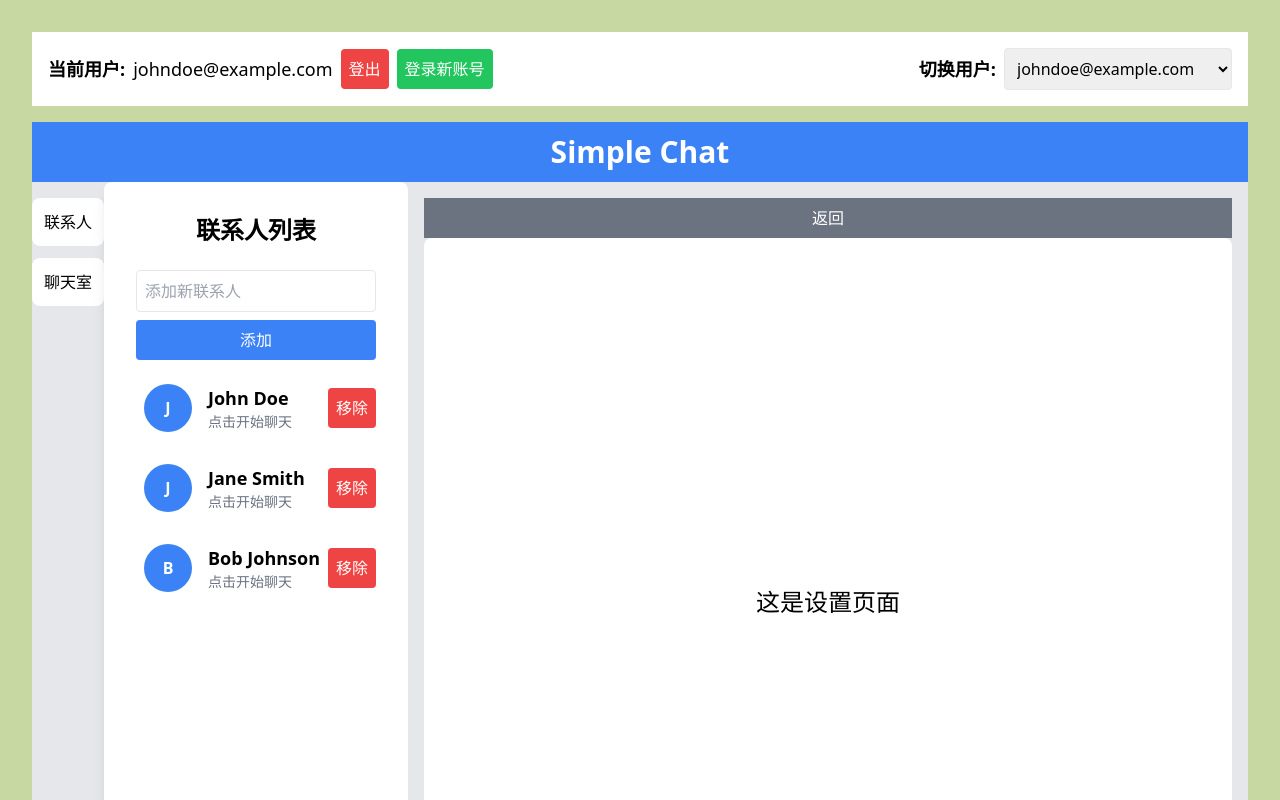
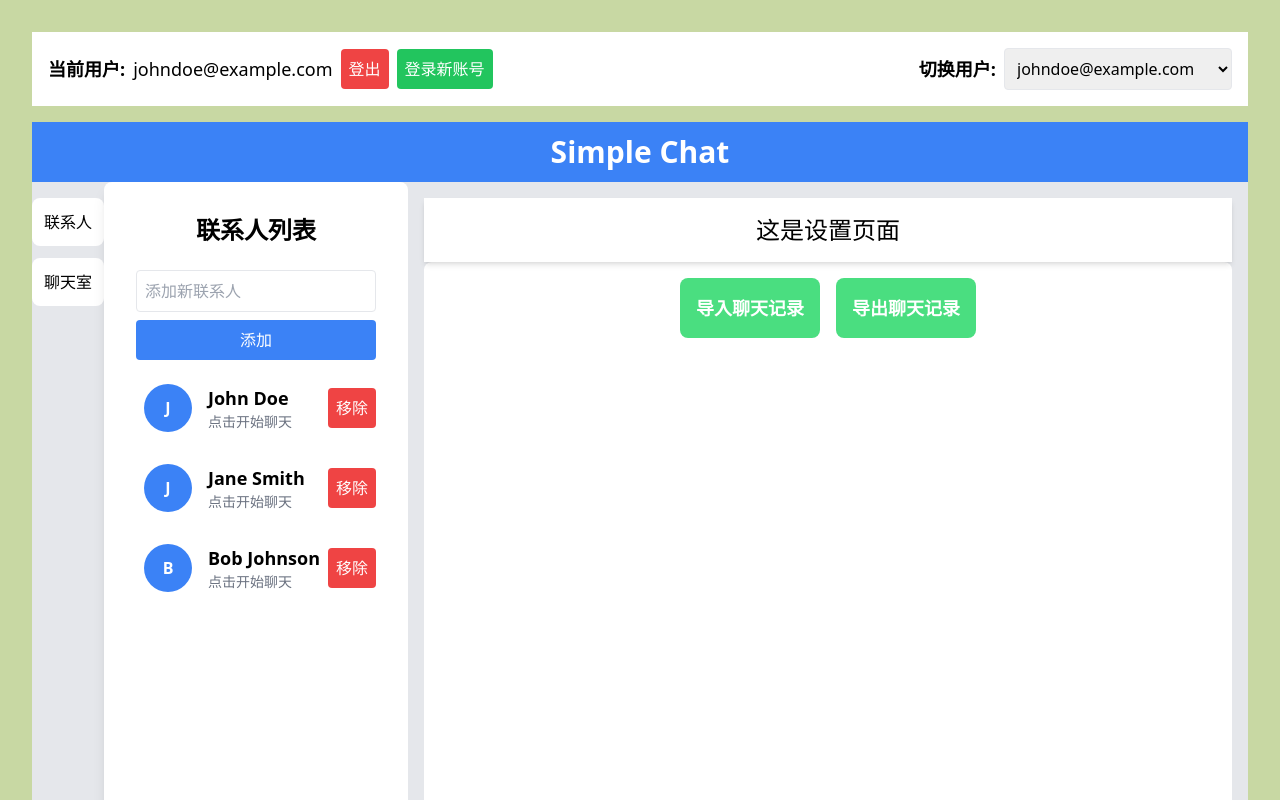
Before and after one commit to cloudblaze123/SimpleChat, a Vue app: page /Settings in a window 1280 px wide. Shown: the top 800 px of the page. Built offline with nearby package versions, Linux system fonts and the light colour scheme.

Commit message:
小更新：优化UI，设置页面添加 导入和导出聊天记录 按钮，返回按钮只在小屏幕 md尺寸 下显示

```diff
--- a/src/views/Settings.vue
+++ b/src/views/Settings.vue
@@ -1,10 +1,21 @@
 <template>
     <div class="flex flex-col justify-center bg-gray-200 p-4">
-        <button @click="goBack" class="px-4 py-2 bg-gray-500 text-white">返回</button>
-        <div class="flex justify-center items-center h-full w-full bg-white rounded-lg ">
+        <!-- 设置页面的头部 -->
+        <div class="relative flex justify-center items-center bg-white p-4 shadow-md">
+            <button @click="goBack" class="absolute left-4 px-4 py-2 bg-gray-500 text-white md:hidden">返回</button>
             <h1 class="text-2xl text-center">
                 这是设置页面
             </h1>
+        </div>
+
+        <!-- 设置页面的主体 -->
+        <div class="flex flex-col items-center h-full w-full bg-white rounded-lg ">
+            <div class="flex justify-center items-center text-lg font-bold  text-white  mt-4 space-x-4">
+                <div class="p-4 bg-green-400 rounded-lg hover:bg-green-500 cursor-pointer"
+                    @click="console.log('导入聊天记录')">导入聊天记录</div>
+                <div class="p-4 bg-green-400 rounded-lg hover:bg-green-500 cursor-pointer"
+                    @click="console.log('导出聊天记录')">导出聊天记录</div>
+            </div>
         </div>
     </div>
 </template>
```
